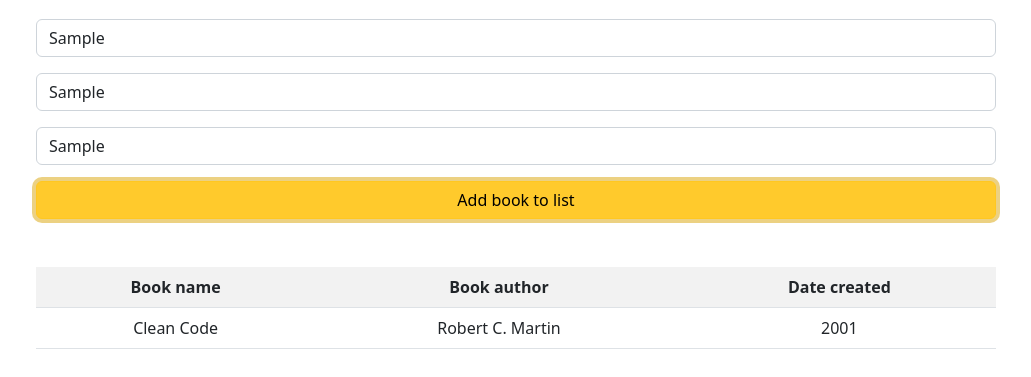
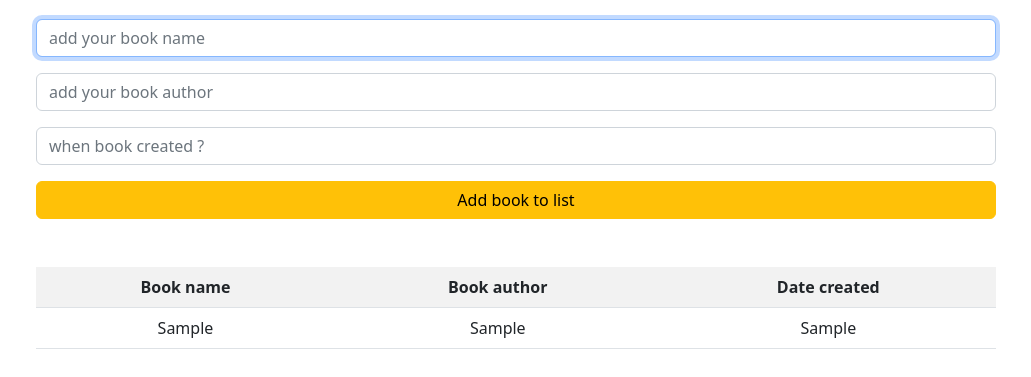
Before and after one commit to ParsaProgramming/Library-App, a plain HTML site: page index.html in a window 1280 px wide. Both pictures are taken after typing "Sample", "Sample", "Sample" into the empty fields and a click on the button "Add book to list". Shown: the part 101-478 px from the top of the page, without its empty margins (124-1155 px from the left). Drawn offline with Linux system fonts and the light colour scheme.

Commit message:
add final items js and html

```diff
--- a/index.html
+++ b/index.html
@@ -11,9 +11,9 @@
     <div class="LibraryApp text-center mt-5 w-75 m-auto">
         <h1 class = "mb-4">Library App</h1>
         <div class="search-bar">
-            <input type="text" class = "form-control" placeholder = "add your book name">
-            <input type="text" class = "form-control mt-3" placeholder = "add your book author">
-            <input type="text" class = "form-control mt-3" placeholder = "when book created ?">
+            <input type="text" class = "form-control" placeholder = "add your book name" id = "BookName">
+            <input type="text" class = "form-control mt-3" placeholder = "add your book author" id = "BookAuthor">
+            <input type="text" class = "form-control mt-3" placeholder = "when book created ?" id = "BookDate">
             <button class = "btn btn-warning w-100 mt-3">Add book to list</button>
         </div>
         <div class="list mt-5">
@@ -23,14 +23,10 @@
                     <th>Book author</th>
                     <th>Date created</th>
                 </tr>
-                <tr>
-                    <td>Clean Code</td>
-                    <td>Robert C. Martin</td>
-                    <td>2001</td>
-                </tr>
             </table>
         </div>
     </div>
     <script src = "bootstrap/bootstrap.bundle.min.js"></script>
+    <script src="./javascript/script.js"></script>
 </body>
 </html>
--- a/javascript/script.js
+++ b/javascript/script.js
@@ -0,0 +1,34 @@
+let bookName = document.querySelector(".search-bar input#BookName");
+let bookAuthor = document.querySelector(".search-bar input#BookAuthor");
+let bookDate = document.querySelector(".search-bar input#BookDate");
+let AddBtn = document.querySelector(".search-bar button");
+let list = document.querySelector(".list");
+let table = document.querySelector("table");
+let tbody = document.querySelector("tbody");
+
+
+function AddBook(){
+    let tr = document.createElement("tr");
+    let td__1 = document.createElement("td");
+    td__1.innerHTML = bookName.value;
+    let td__2 = document.createElement("td");
+    td__2.innerHTML = bookAuthor.value;
+    let td__3 = document.createElement("td");
+    td__3.innerHTML = bookDate.value;
+    tr.appendChild(td__1);
+    tr.appendChild(td__2);
+    tr.appendChild(td__3);
+    tbody.appendChild(tr);
+    table.appendChild(tbody);
+    list.appendChild(table);
+
+    bookDate.value = '';
+    bookName.value = '';
+    bookAuthor.value = '';
+
+    bookName.focus();
+
+}
+
+
+AddBtn.addEventListener("click", AddBook);
```
